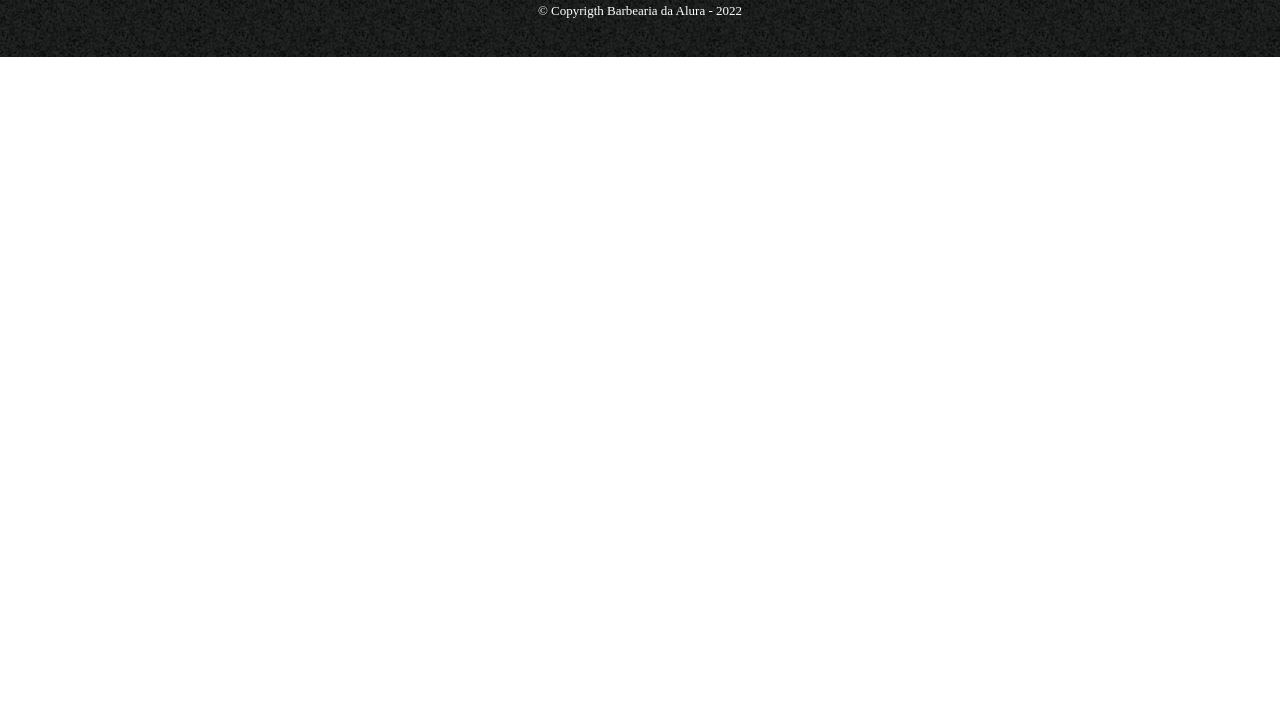
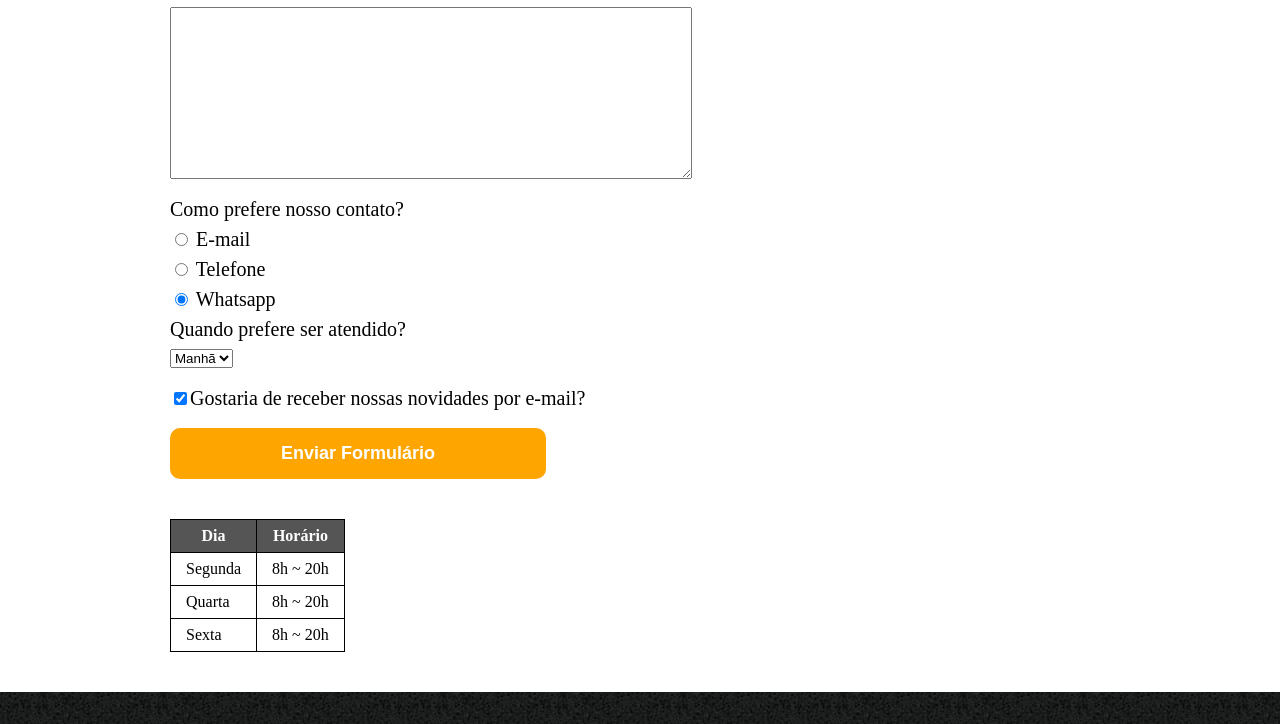
Before and after one commit to EvertonFredrich/Curso-HTML-CSS-Alura, a plain HTML site: page contato.html in a window 1280 px wide. Shown: the part 623-1347 px from the top of the page. Before the commit the page ends 800 px from the top, so only its background shows below. Drawn offline with Linux system fonts and the light colour scheme.

Commit message:
Página de contato criada

```diff
--- a/contato.html
+++ b/contato.html
@@ -9,7 +9,7 @@
     <body>
         <header>
             <div class="caixa">
-                <h1><img src="logo.png"></h1>
+                <h1><img src="logo.png" alt="Logo da Barbearia Alura"></h1>
                 <nav>
                     <ul>
                         <li><a href="index.html">Home</a></li>
@@ -22,11 +22,67 @@
         <main>
             <form>
                 <label for="Nome">Nome</label>
-                <input type="text" id="Nome">
+                <input type="text" id="Nome" class="input-padrao" required>
+
+                <label for="email">E-mail</label>
+                <input type="email" id="email" class="input-padrao" required placeholder="seuemail@dominio.com">
+
+                <label for="telefone">Telefone</label>
+                <input type="tel" id="telefone" class="input-padrao" required placeholder="(xx) xxxxx-xxxx">
+
+                <label for="mensagem">Mensagem</label>
+                <textarea cols="40" rows="10" id="mensagem" class="input-padrao" required></textarea>
+
+                <fieldset>
+                    <legend>Como prefere nosso contato?</legend>
+
+                    <label for="radio-email"><input type="radio" name="contato" value="email" id="radio-email"> E-mail</label>
+
+                    <label for="radio-telefone"><input type="radio" name="contato" value="telefone" id="radio-telefone"> Telefone</label>
+
+                    <label for="radio-whatsapp"><input type="radio" name="contato" value="whatsapp" id="radio-whatsapp" checked> Whatsapp</label>
+
+                </fieldset>
+
+                <fieldset>
+                    <legend>Quando prefere ser atendido?</legend>
+                    <select>
+                        <option>Manhã</option>
+                        <option>Tarde</option>
+                        <option>Noite</option>
+                    </select>
+                </fieldset>
+
+                <label class="checkbox"><input type="checkbox" checked>Gostaria de receber nossas novidades por e-mail?</label>
+                <input type="submit" value="Enviar Formulário" class="enviar">
+
             </form>
+
+            <table>
+                <thead>
+                    <tr>
+                        <th>Dia</th>
+                        <th>Horário</th>
+                    </tr>
+                </thead>
+                <tbody>
+                    <tr>
+                        <td>Segunda</td>
+                        <td>8h ~ 20h</td>
+                    </tr>
+                    <tr>
+                        <td>Quarta</td>
+                        <td>8h ~ 20h</td>
+                    </tr>
+                    <tr>
+                        <td>Sexta</td>
+                        <td>8h ~ 20h</td>
+                    </tr>
+                </tbody>
+            </table>
         </main>
         <footer>
-            <img src="logo-branco.png">
+            <img src="logo-branco.png" alt="Logo da Barbearia Alura">
             <p class="copyrigth">&copy; Copyrigth Barbearia da Alura - 2022</p>
         </footer>
     </body>
--- a/style.css
+++ b/style.css
@@ -87,3 +87,63 @@ footer {
     font-size: 13px;
     margin: 20px 0 0;
 }
+
+main {
+    width: 940px;
+    margin: 0 auto;
+}
+
+form {
+    margin: 40px 0;
+}
+
+form label, form legend {
+    display: block;
+    font-size: 20px;
+    margin: 0 0 10px;
+}
+
+.input-padrao {
+    display: block;
+    margin: 0 0 20px;
+    padding: 10px 25px;
+    width: 50%;
+}
+
+.checkbox {
+    margin: 20px 0;
+}
+
+.enviar {
+    width: 40%;
+    padding: 15px 0;
+    background: orange;
+    color: white;
+    font-weight: bold;
+    font-size: 18px;
+    border: none;
+    border-radius: 10px;
+    cursor: pointer;
+
+}
+
+.enviar:hover {
+    background: red;
+    transition: 2s;
+    transform: scale(1.2);
+}
+
+table {
+    margin: 20px 0 40px;
+}
+
+thead {
+    background: #555555;
+    color: white;
+    font-weight: bold;
+}
+
+td, th {
+    border: 1px solid black;
+    padding: 8px 15px;
+}
```
Also changed, not shown: produtos.html (+2 -2 lines).
